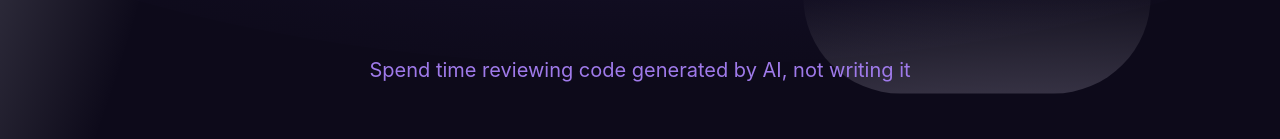
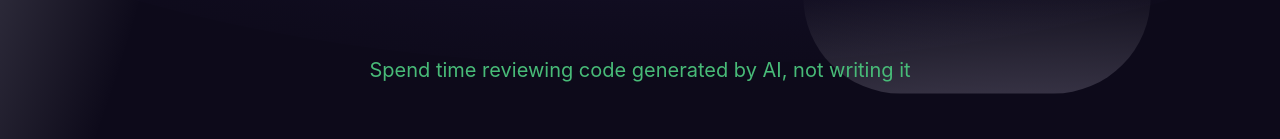
Before and after one commit to wwzeng1/landing-page, a React (Create React App) app: page / in a window 1280 px wide. Shown: the part 317-456 px from the top of the page. Built offline with nearby package versions, Linux system fonts and the light colour scheme.

Commit message:
Color change

```diff
--- a/src/components/CallToAction.tsx
+++ b/src/components/CallToAction.tsx
@@ -49,7 +49,7 @@ export default function CallToAction() {
           <del>Develop</del>
           <ArrowForwardIcon />Review Code
         </Heading>
-        <Text color={"purple.400"} maxW={"3xl"} mt="1rem !important" mb="1rem !important">
+        <Text color={"green.400"} maxW={"3xl"} mt="1rem !important" mb="1rem !important">
           Spend time reviewing code generated by AI, not writing it
         </Text>
         <Button
```
